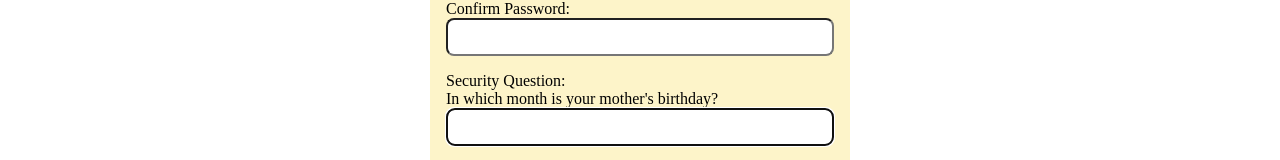
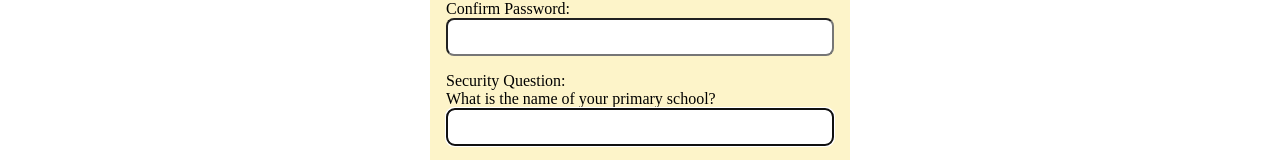
Before and after one commit to AugustRushG/IT_Project, a React (Create React App) app in the folder start_page/: page /Register in a window 1280 px wide. Shown: the part 395-555 px from the top of the page. Built offline with nearby package versions, Linux system fonts and the light colour scheme.

Commit message:
Update on security qeustion

```diff
--- a/start_page/src/register/Register.js
+++ b/start_page/src/register/Register.js
@@ -13,7 +13,7 @@ const Register = () => {
 
   //function to test if str contains only letters
   function onlyLetters(str) {
-    return /^[a-zA-Z]+$/.test(str);
+    return /^[A-Za-z\s]*$/.test(str);
   }
 
   const userRef=useRef();
@@ -87,7 +87,8 @@ const Register = () => {
 
     }
     catch(err){
-      if (!err?.response){
+      console.log(err.response)
+      if (!err?.response.response){
         setErrMsg('No Server Response');
 
       }else if(err.response?.status===409){
@@ -186,7 +187,7 @@ const Register = () => {
 
           <label htmlFor='question'>
             Security Question: <br/>
-            In which month is your mother's birthday?
+            What is the name of your primary school?
             <FontAwesomeIcon icon={faCheck} className={validQA? "valid" : "hide"} />
             <FontAwesomeIcon icon={faTimes} className={validQA || !questionAnswer? "hide" : "invalid"} />
           </label>
@@ -205,7 +206,7 @@ const Register = () => {
           <p id='uidnote' className={questionFocus && questionAnswer && !validQA? "instructions" : "offscreen"}>
 
             <FontAwesomeIcon icon={faInfoCircle}/>
-            Can only contain letters<br/>
+            Can only contain letters and space<br/>
           </p>
 
 
```
